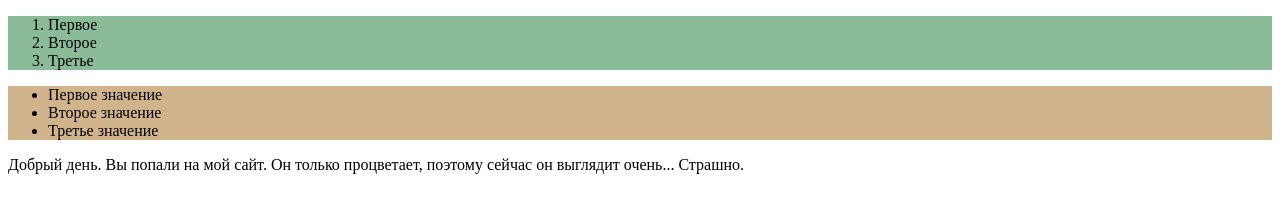
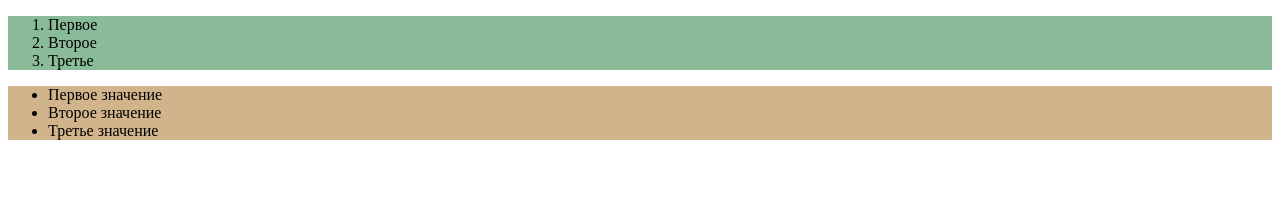
Before and after one commit to olivieshek/olivieshek.github.io, a plain HTML site: page index.html in a window 1280 px wide. Drawn offline with Linux system fonts and the light colour scheme.

Commit message:
Update index.html

```diff
--- a/index.html
+++ b/index.html
@@ -15,6 +15,5 @@
 	<li>Второе значение</li>
 	<li>Третье значение</li>
 </ul>
-<p>Добрый день. Bы попали на мой сайт. Он только процветает, поэтому сейчас он выглядит очень... Страшно.</p>
 </body>
 </html>
```
